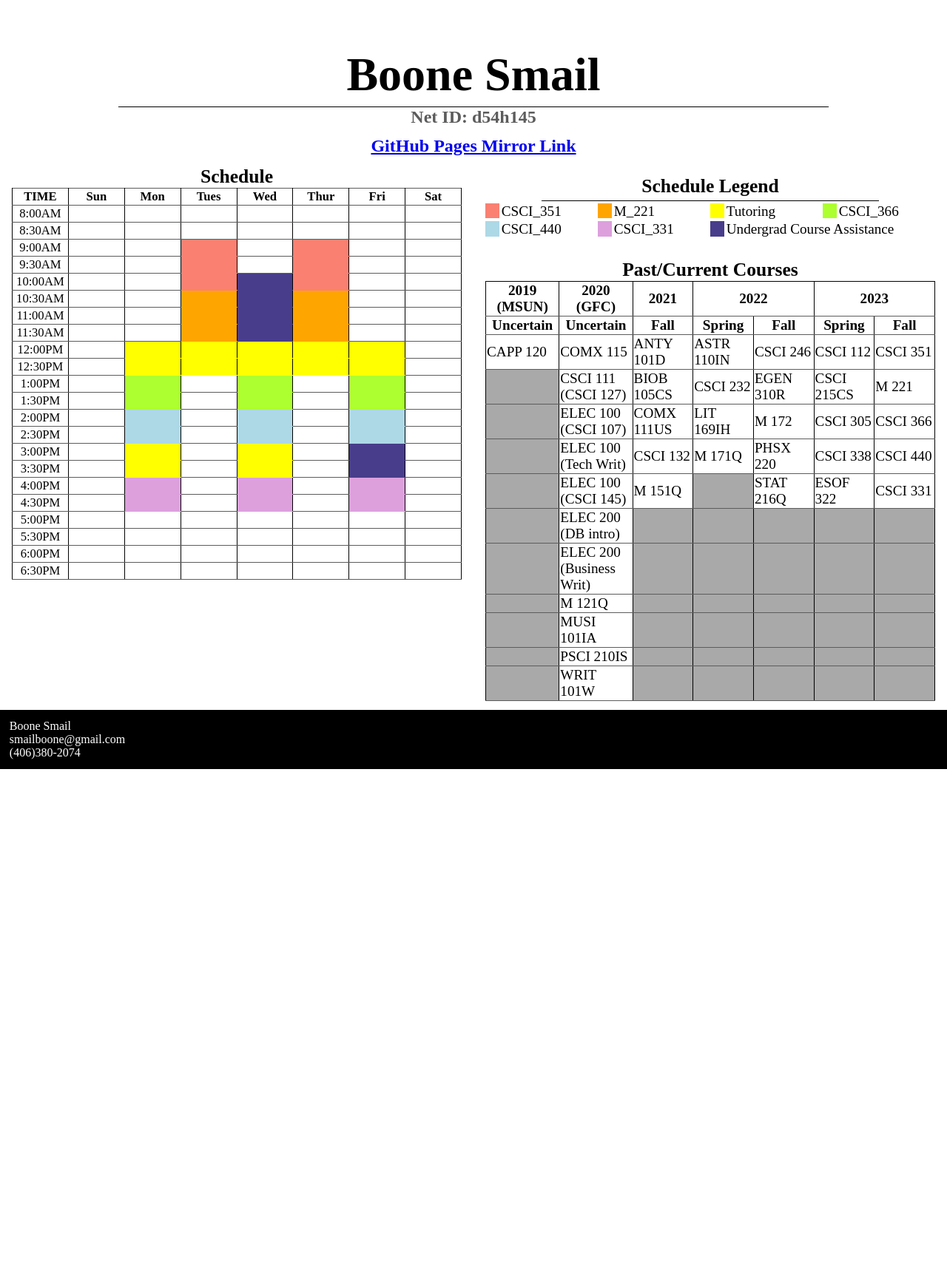
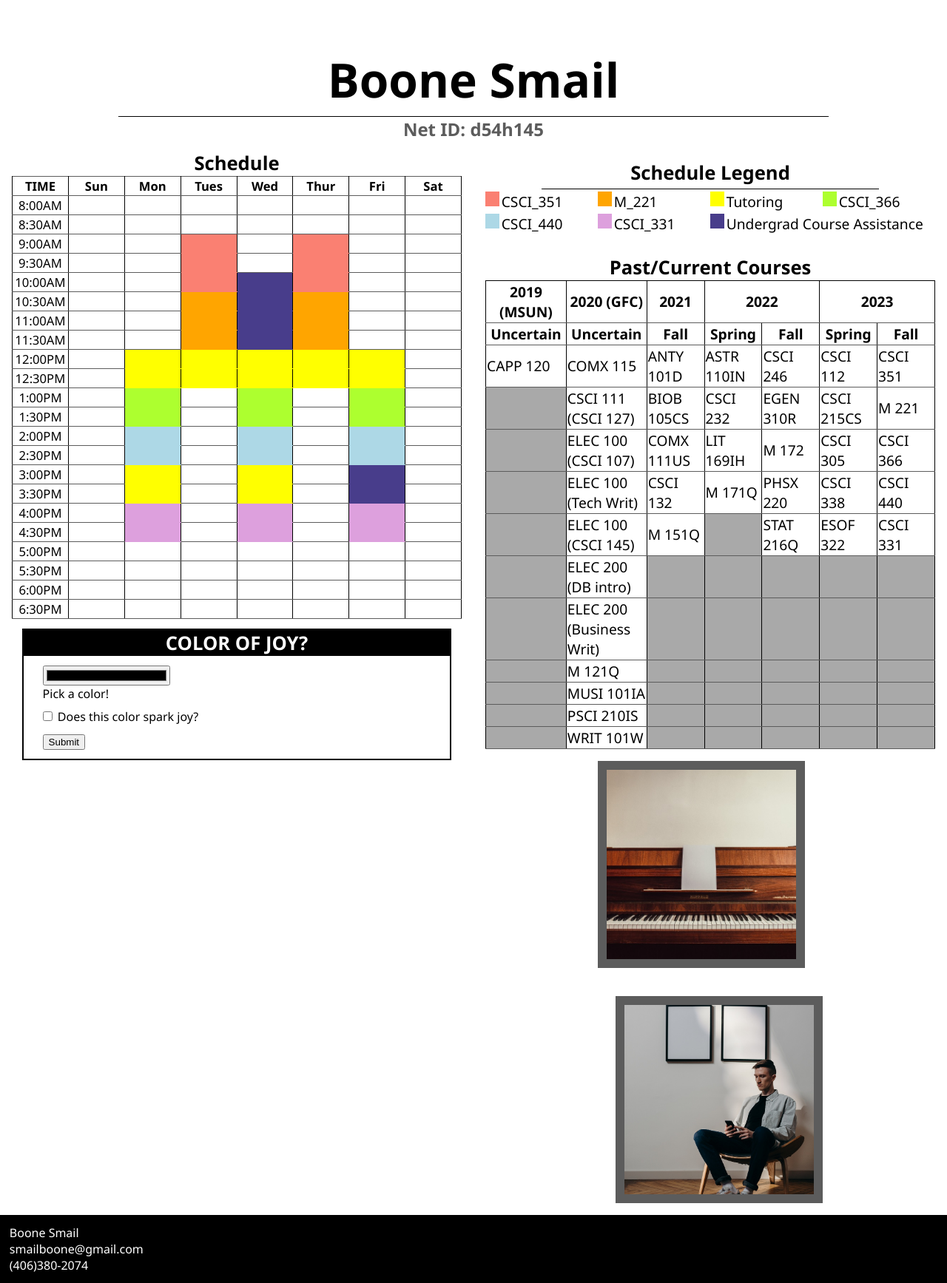
Before and after one commit to Boone-Smail/Boone-Smail.github.io, a PHP site: page / in a window 1280 px wide. Shown: the whole page at 74% size. Before the commit the page ends 1040 px from the top, so only its background shows below. Run offline with PHP 8.4, Linux system fonts and the light colour scheme.

Commit message:
Assignment 2 upload
Upload for assignment 2

```diff
--- a/css/base.css
+++ b/css/base.css
@@ -1,6 +1,7 @@
 html, body, h1, h2, p, div {
     margin: 0px;
     padding: 0px;
+    font-family: 'Segoe UI', Tahoma, Geneva, Verdana, sans-serif;
 }
 
 ::-webkit-scrollbar {
@@ -113,6 +114,40 @@ div.section:first div.separate {
     border-bottom: 1px solid darkslateblue !important;
 }
 
+/* form stylings */
+
+form {
+    width: 90%;
+    margin: auto;
+    border: solid black 2px;
+}
+
+form h3 {
+    color: white;
+    background-color:black;
+}
+
+form input, form label:first-of-type {
+    display: block;
+    margin-left: 2vw;
+}
+
+form input#form_colorPicker {
+    width: 30%;
+    margin-top: 1vw;
+}
+
+form input#form_sparksJoy {
+    display: inline;
+    margin-top: 1vw;
+}
+
+form input#form_submit {
+    display:block;
+    margin-top:1vw;
+    margin-bottom: 1vw;
+}
+
 /* schedule legend stylings */
 
 .box {
@@ -197,3 +232,80 @@ html footer p {
     padding-bottom: 1vw;
     padding-left: 1vw;
 }
+
+/* Image stylings */
+figure {
+    transition: all 0.5s;
+}
+
+figure a {
+    color: #5c5c5c;
+}
+
+figure a:visited {
+    color: #5c5c5c;
+    text-decoration: none;
+}
+
+figure img {
+    object-fit:cover;
+    width: 20vw;
+    height: 20vw;
+    border: 1vw solid #5c5c5c;
+}
+
+figure:first-of-type {
+    margin-bottom: 3vw;
+}
+
+figure:first-of-type a img {
+    margin-left: 10vw;
+    transition: all 0.3s;
+    float: left;
+}
+
+figure:first-of-type a figcaption {
+    display: none;
+    width: 20%;
+    float: left;
+    font-size: 1.25vw;
+    margin-top: 7.5vw;
+    margin-left: 0vw;
+}
+
+figure:first-of-type:hover a img {
+    margin-left: 0vw;
+    border-radius: 50%;
+}
+
+figure:first-of-type:hover a figcaption {
+    display: inline;
+    width: 22%;
+    margin-left: 0.8vw;
+}
+
+figure:nth-of-type(2) a img {
+    margin-right: 10vw;
+    transition: all 0.3s;
+    float: right;
+}
+
+figure:nth-of-type(2) a figcaption {
+    display: none;
+    width: 20%;
+    float: right;
+    font-size: 1.25vw;
+    margin-top: 7.5vw;
+    margin-left: 0vw;
+}
+
+figure:nth-of-type(2):hover a img {
+    margin-right: 5vw;
+    border-radius: 50%;
+}
+
+figure:nth-of-type(2):hover a figcaption {
+    display: inline;
+    width: 22%;
+    margin-left: 0.8vw;
+}
--- a/index.html
+++ b/index.html
@@ -4,16 +4,14 @@
     <head>
         <meta charset="UTF-8"/>
         <meta name="viewport" content="width=device-width, initial-scale=1.0"/>
-        <title>Boone Smail - CSCI 331</title>
         <link href="css/base.css" rel="stylesheet"/>
     </head>
     <body>
         <h1>Boone Smail</h1>
         <div class="separate"></div>
         <h2>Net ID: d54h145</h2>
-        <h2><a href="https://boone-smail.github.io">GitHub Pages Mirror Link</a></h2>
 
-        <!-- SCHEDULE TABLE -->
+        <!-- SCHEDULE TABLE AND FORM -->
         <div class="section">
             <h3>Schedule</h3>
             <table id = "schedule">
@@ -248,6 +246,16 @@
                     <td></td>
                 </tr>
             </table>
+
+            <form action="https://www.cs.montana.edu/users/h48c334/form-viewer.php" method="get" target="blank">
+                <h3>COLOR OF JOY?</h3>
+                <input type="color" id="form_colorPicker" name="form_color">
+                <label for="form_colorPicker">Pick a color!</label>
+                <input type="checkbox" id="form_sparksJoy" name="form_sparksJoy">
+                <label for="form_sparksJoy">Does this color spark joy?</label>
+                <input type="submit" id="form_submit" value="Submit">
+            </form>
+
         </div>
 
         <!-- SCHEDULE LEGEND AND PAST CLASSES -->
@@ -406,6 +414,23 @@
                     </tr>
                 </table>
             </div>
+
+            <!-- IMAGES -->
+            <figure>
+                <a href="https://www.youtube.com/watch?v=JdxDUGHp34Y" target="blank">
+                    <img src="images/piano.jpg">
+                    <figcaption>A Funeral of Flowers - Takeru Kanazaki : This is the last piano solo I learned</figcaption>
+                </a>
+                <div class="clear"></div>
+            </figure>
+
+            <figure>
+                <a href="https://www.tiktok.com/en/" target="blank">
+                    <img src="images/screenager.jpg" target="blank">
+                    <figcaption>This literally links to tik tok</figcaption>
+                </a>
+                <div class="clear"></div>
+            </figure>
         </div>
 
         <!-- VISUAL CLEAR TO END FLOAT PROPERTIES -->
```
Also changed, not shown: html/form_demo.html (deleted, +0 -15 lines), images/piano.jpg (added), images/screenager.jpg (added).
